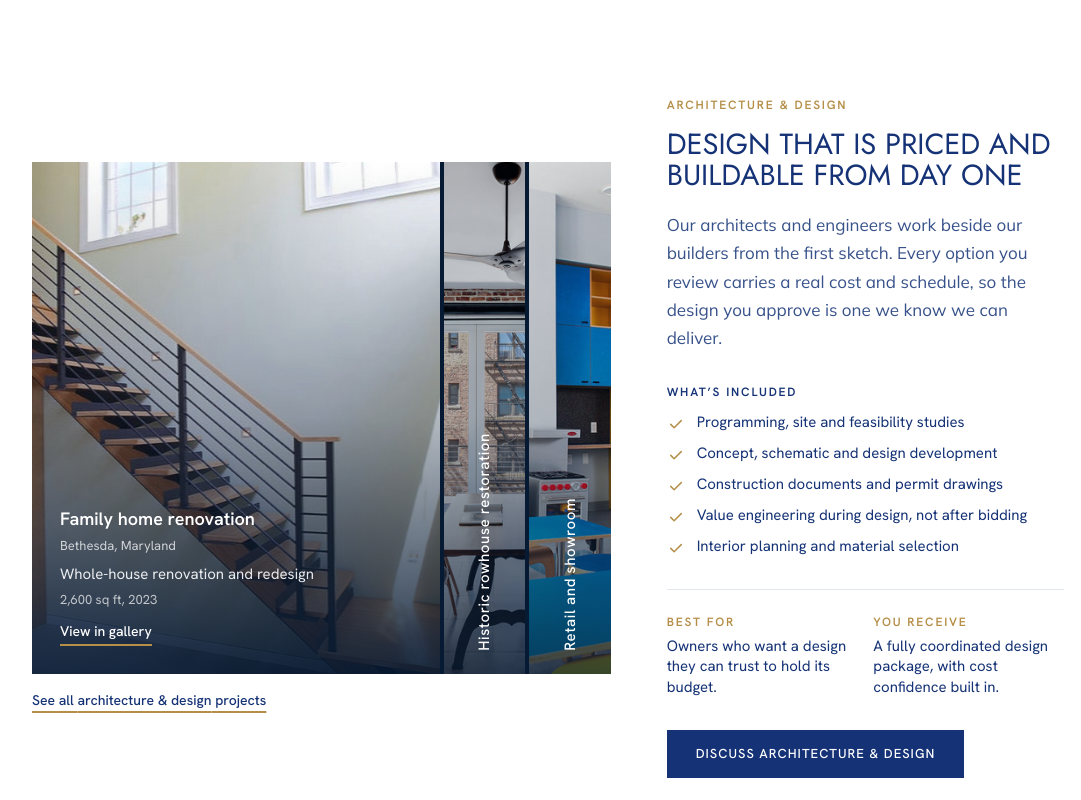
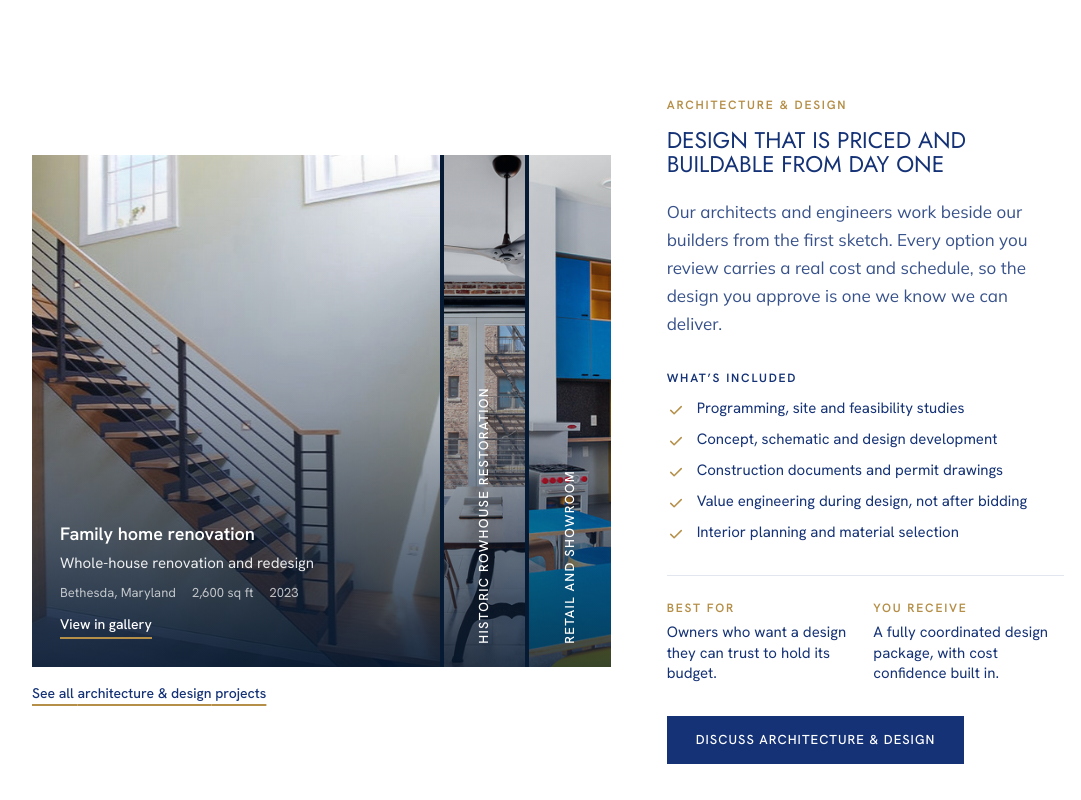
Before and after one commit to PDBS2030/Proactive, a Next.js app: page /services in a window 1280 px wide. Shown: the part 1200-2000 px from the top of the page, without its empty margins (92-1173 px from the left). Built offline with nearby package versions, Linux system fonts and the light colour scheme.

Commit message:
Services: smaller service headings, clearer project description, capital letters on strip names

```diff
--- a/app/services/page.tsx
+++ b/app/services/page.tsx
@@ -115,7 +115,7 @@ export default function ServicesPage() {
               </div>
               <div className={cn("min-[992px]:col-span-5", i % 2 === 1 && "min-[992px]:order-1")}>
                 <p className={eyebrow}>{s.name}</p>
-                <h2 id={`${s.id}-title`} className={cn(title, "mt-4")}>
+                <h2 id={`${s.id}-title`} className={cn(title, "mt-4 text-[length:calc(var(--h2)*.78)]")}>
                   {s.headline}
                 </h2>
                 <p className="mt-5 font-mulish text-[17px] leading-[1.65] text-[#143275]/85">{s.body}</p>
--- a/components/ServiceProjects.tsx
+++ b/components/ServiceProjects.tsx
@@ -90,9 +90,9 @@ export function ServiceProjects({
                   <span
                     aria-hidden="true"
                     className={cn(
-                      "absolute left-4 text-[14px] font-medium tracking-[.04em] whitespace-nowrap text-white transition-opacity duration-300",
+                      "absolute left-4 text-[13px] font-medium tracking-[.1em] whitespace-nowrap text-white uppercase transition-opacity duration-300",
                       "max-md:top-1/2 max-md:-translate-y-1/2",
-                      "min-[768px]:bottom-6 min-[768px]:left-1/2 min-[768px]:-translate-x-1/2 min-[768px]:rotate-180 min-[768px]:text-[15px] min-[768px]:[writing-mode:vertical-rl]",
+                      "min-[768px]:bottom-6 min-[768px]:left-1/2 min-[768px]:-translate-x-1/2 min-[768px]:rotate-180 min-[768px]:text-[13px] min-[768px]:[writing-mode:vertical-rl]",
                       on ? "opacity-0" : "opacity-100",
                     )}
                   >
@@ -111,12 +111,13 @@ export function ServiceProjects({
                   )}
                 >
                   <p className="text-[18px] leading-snug font-semibold">{x.title}</p>
-                  <p className="mt-1 text-[13px] text-white/75">
-                    {x.city}, {x.region}
-                  </p>
-                  <p className="mt-2 text-[15px] leading-[1.5] text-white/90">{x.scope}</p>
-                  <p className="mt-1 text-[13px] text-white/70">
-                    {x.size}, {x.year}
+                  <p className="mt-1.5 text-[15px] leading-[1.5] text-white/90">{x.scope}</p>
+                  <p className="mt-2 flex flex-wrap gap-x-4 gap-y-0.5 text-[13px] text-white/70">
+                    <span>
+                      {x.city}, {x.region}
+                    </span>
+                    <span>{x.size}</span>
+                    <span>{x.year}</span>
                   </p>
                   <Link
                     href={`/projects?service=${serviceId}&q=${encodeURIComponent(x.title)}`}
```
